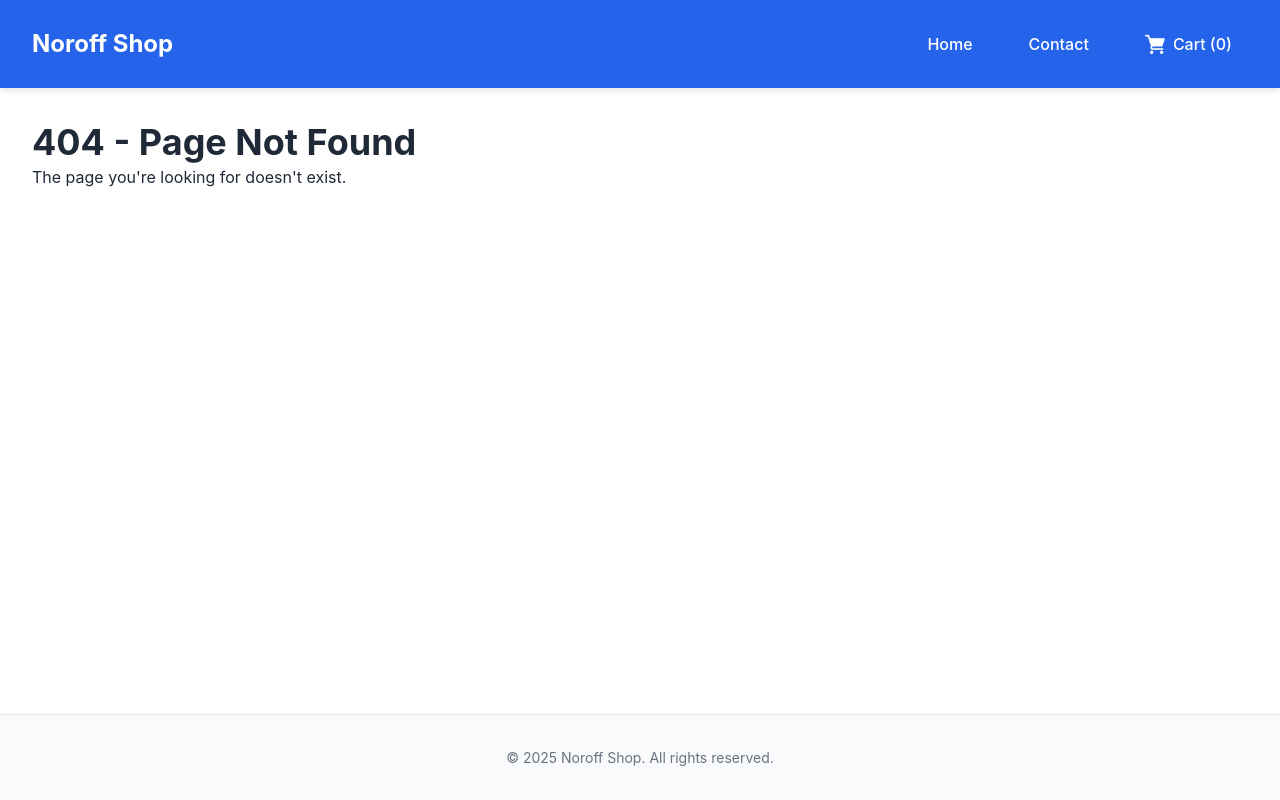
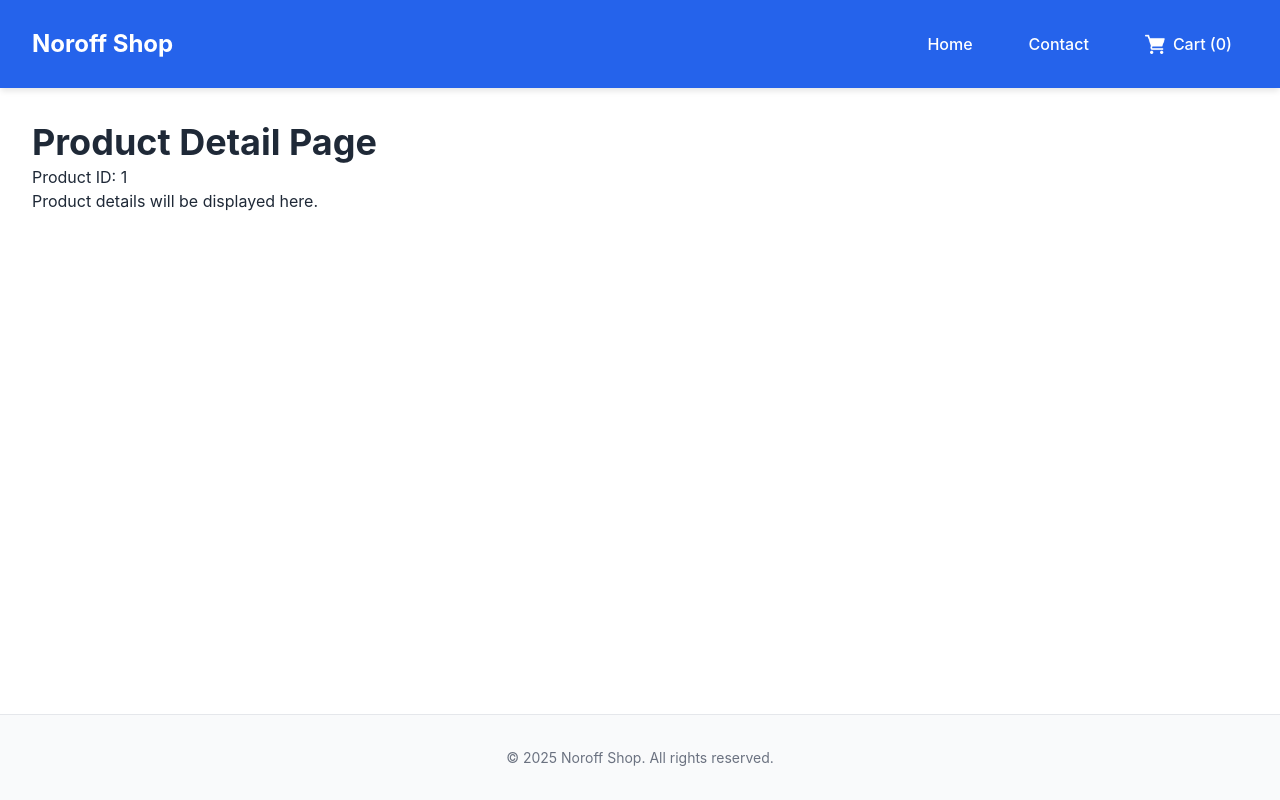
Before and after one commit to NoroffFEU/jsfw-2025-v1-ddyrnes-jsfw, a React (Create React App) app: page /product/1 in a window 1280 px wide. Before the commit this address had no page. Built offline with nearby package versions, Linux system fonts and the light colour scheme.

Commit message:
Add product detail route and page

```diff
--- a/src/App.tsx
+++ b/src/App.tsx
@@ -2,6 +2,7 @@ import React from "react";
 import { Routes, Route } from "react-router-dom";
 import Layout from "./components/Layout";
 import HomePage from "./pages/HomePage";
+import ProductDetailPage from "./pages/ProductDetailPage";
 import ContactPage from "./pages/ContactPage";
 import CartPage from "./pages/CartPage";
 import NotFoundPage from "./pages/NotFoundPage";
@@ -11,6 +12,7 @@ function App() {
     <Routes>
       <Route path="/" element={<Layout />}>
         <Route index element={<HomePage />} />
+        <Route path="product/:id" element={<ProductDetailPage />} />
         <Route path="contact" element={<ContactPage />} />
         <Route path="cart" element={<CartPage />} />
         <Route path="*" element={<NotFoundPage />} />
--- /dev/null
+++ b/src/pages/ProductDetailPage/index.tsx
@@ -0,0 +1,16 @@
+import React from "react";
+import { useParams } from "react-router-dom";
+
+function ProductDetailPage() {
+  const { id } = useParams<{ id: string }>();
+
+  return (
+    <div>
+      <h1>Product Detail Page</h1>
+      <p>Product ID: {id}</p>
+      <p>Product details will be displayed here.</p>
+    </div>
+  );
+}
+
+export default ProductDetailPage;
```
